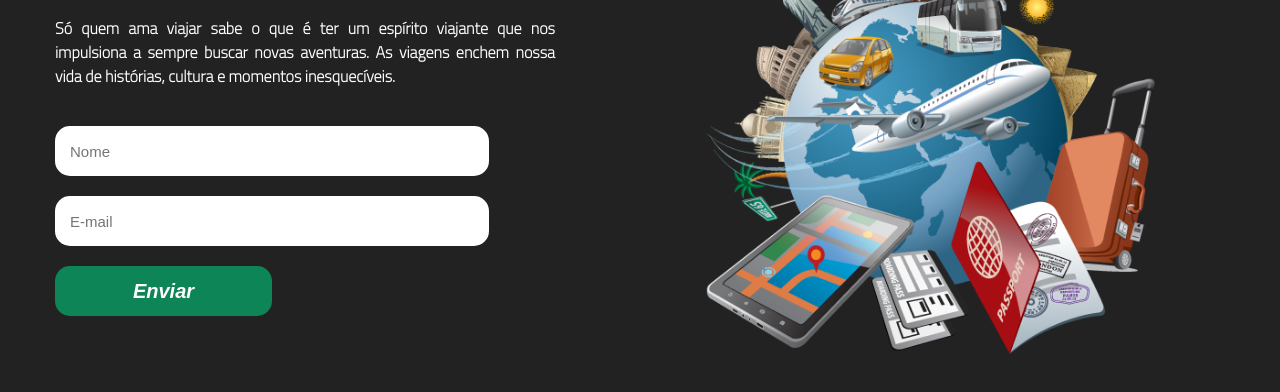
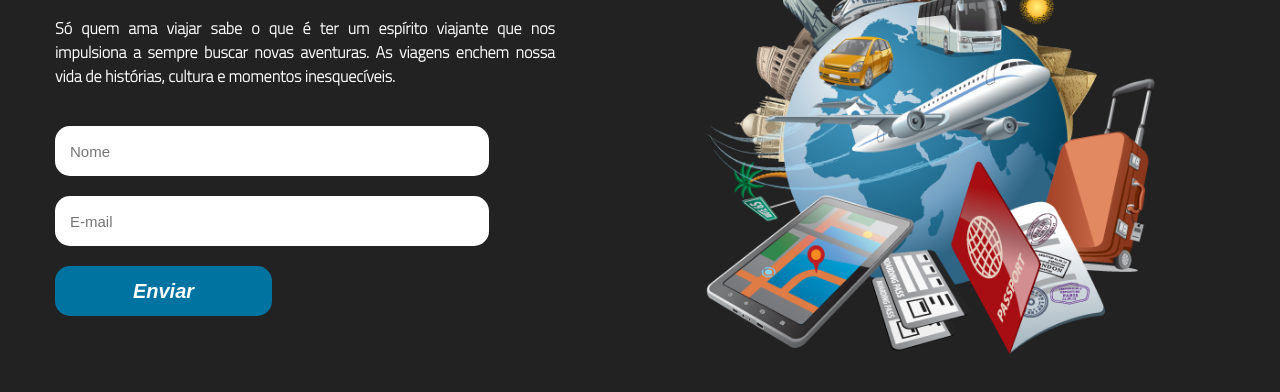
Before and after one commit to VitorSantos920/viagensETurismoSite, a plain HTML site: page index.html in a window 1280 px wide. In both pictures the pointer is over the input "Enviar". Shown: the part 288-680 px from the top of the page. Drawn offline with Linux system fonts and the light colour scheme.

Commit message:
Transition | img to readme

```diff
--- a/assets/css/style.css
+++ b/assets/css/style.css
@@ -159,7 +159,7 @@ p.description-content{
 }
 
 .submit-form:hover{
-    background-color: #0d8557;
+    background-color: #0073a0;
     font-style: italic;
 }
 
```
Also changed, not shown: assets/img/viagensETurismo.png (added).
